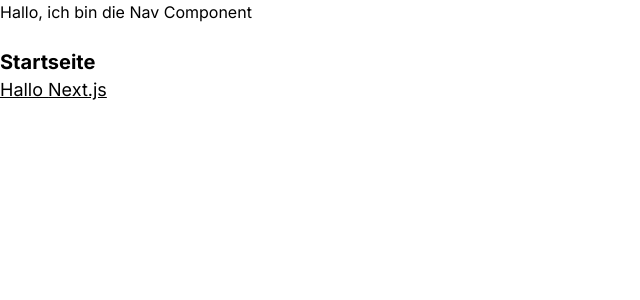
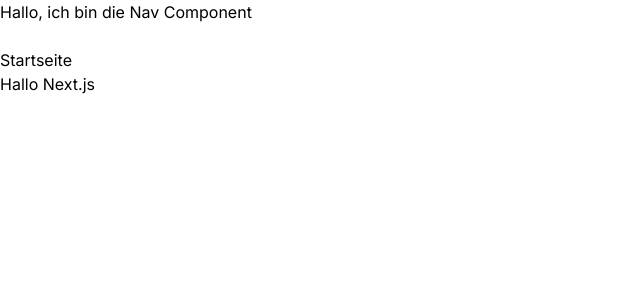
Before and after one commit to LinkedInLearning/next-js-grundkurs-4232811, a Next.js app: page / in a window 1280 px wide. Shown: the top 300 px of the page, without its empty margins (0-640 px from the left). Built offline with nearby package versions, Linux system fonts and the light colour scheme.

Commit message:
tailwind

```diff
--- a/app/globals.css
+++ b/app/globals.css
@@ -2,6 +2,6 @@
 @tailwind components;
 @tailwind utilities;
 
-.big-underline {
-  @apply text-lg underline;
+.meine-klasse {
+  @apply font-bold text-2xl text-red-700;
 }
--- a/app/page.js
+++ b/app/page.js
@@ -1,8 +1,8 @@
 export default function Home() {
   return (
     <main>
-      <h1 className="font-bold text-xl">Startseite</h1>
-      <p className="big-underline">
+      <h1>Startseite</h1>
+      <p>
         Hallo <span>Next.js</span>
       </p>
     </main>
```
